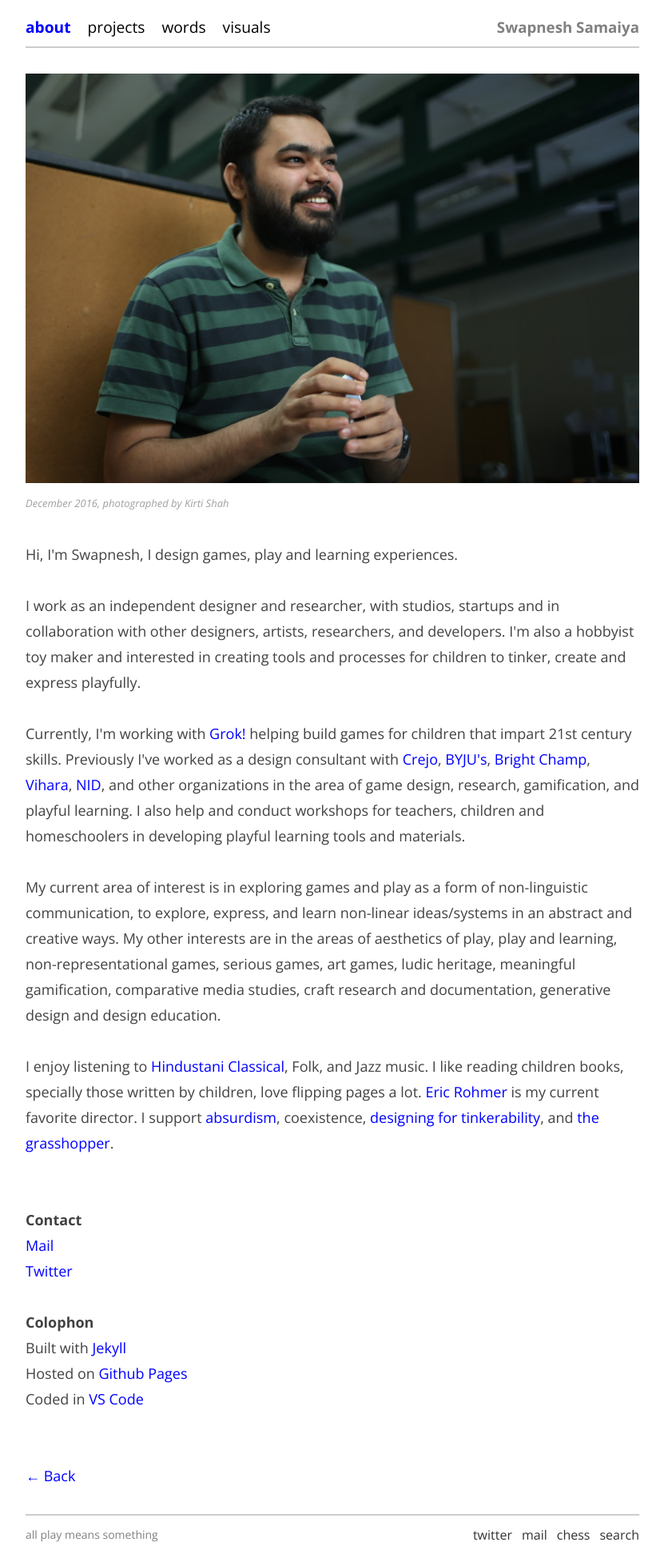
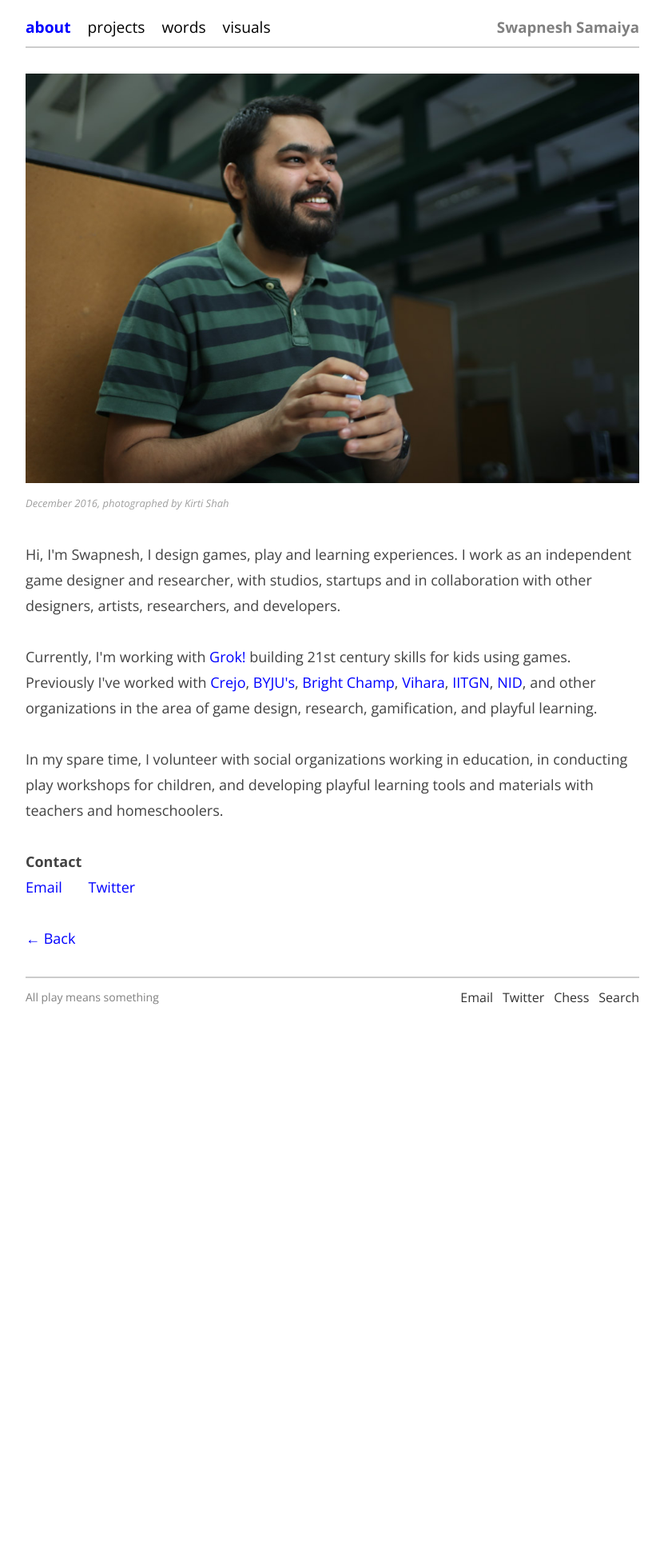
Before and after one commit to bunbutterjam/bunbutterjam.github.io, a Jekyll site: the page built from _pages/about.html, in a window 1280 px wide. Shown: the whole page at 80% size, without its empty margins (224-1055 px from the left). Built offline with Jekyll 4.4.1, drawn with Linux system fonts in a browser that asks for light colours; after the commit the page ends 1271 px from its top, so only the background shows below that.

Commit message:
about updated

```diff
--- a/_includes/footer.html
+++ b/_includes/footer.html
@@ -2,23 +2,17 @@
 
     <div class="footer-text">
         <!-- <h3 class="footer-text">&copy;<script>document.write(new Date().getFullYear())</script> {{site.title}}</h3> -->
-        <h3 class="footer-text">all play means something</h3>
+        <h3 class="footer-text">All play means something</h3>
 
     </div>
 
     <div>
         <ul class="footer-icons">
 
-            <li><a rel="nofollow" href="https://twitter.com/banbutterjam" target="_blank"> twitter
-                </a></li>
-
-            <li><a href="mailto:samaiya.swapnesh@gmail.com"> mail
-                </a></li>
-                <li><a rel="nofollow" href="https://lichess.org/@/ludicious" target="_blank">
-                    chess
-                </a></li>
-            <li><a href="{{site.baseurl}}/search"> search
-                </a></li>
+            <li><a href="mailto:samaiya.swapnesh@gmail.com"> Email</a></li>
+            <li><a rel="nofollow" href="https://twitter.com/banbutterjam" target="_blank"> Twitter</a></li>
+            <li><a rel="nofollow" href="https://lichess.org/@/ludicious" target="_blank">Chess</a></li>
+            <li><a href="{{site.baseurl}}/search"> Search</a></li>
 
         </ul>
     </div>
--- a/_pages/about.html
+++ b/_pages/about.html
@@ -9,21 +9,23 @@ image: /assets/images/about.jpg
     <i style=" font-size: small ; color: rgb(160, 160, 160); float: inline-start;">December 2016, photographed by Kirti
         Shah</i><br><br>
 
-    Hi, I'm Swapnesh, I design games, play and learning experiences. <br><br>
+    Hi, I'm Swapnesh, I design games, play and learning experiences. I work as an independent game designer and researcher, with studios, startups and in collaboration with other designers, artists, researchers, and developers.<br><br>
 
-    I work as an independent designer and researcher, with studios, startups and in collaboration with
-    other designers, artists, researchers, and developers. I'm also a hobbyist toy maker and interested in creating tools and processes for children to tinker, create and express playfully. <br><br>
 
-    Currently, I'm working with <a target="blank" href="https://www.clubgrok.com">Grok!</a> helping build games for children that impart 21st century skills. Previously I've worked as a design consultant with <a target="blank"  href="https://www.crejo.fun">Crejo</a>, <a target="blank"  href="https://byjus.com">BYJU's</a>, <a target="blank"  href="https://brightchamps.com">Bright Champ</a>, <a target="blank"  href="https://www.vihara.asia">Vihara</a>, <a target="blank"  href="https://www.nid.edu/home">NID</a>, and other organizations in the area of game design, research, gamification, and playful learning. I also help and conduct workshops for teachers, children and homeschoolers in developing playful learning tools and materials.
+
+    Currently, I'm working with <a target="blank" href="https://www.clubgrok.com">Grok!</a> building 21st century skills for kids using games. Previously I've worked with <a target="blank"  href="https://www.crejo.fun">Crejo</a>, <a target="blank"  href="https://byjus.com">BYJU's</a>, <a target="blank"  href="https://brightchamps.com">Bright Champ</a>, <a target="blank"  href="https://www.vihara.asia">Vihara</a>, <a href="https://iitgn.ac.in/">IITGN</a>, <a target="blank"  href="https://www.nid.edu/home">NID</a>, and other organizations in the area of game design, research, gamification, and playful learning. <br><br>
+
+    In my spare time, I volunteer with social organizations working in education, in conducting play workshops for children, and developing playful learning tools and materials with teachers and homeschoolers.
+
 
     <br><br>
-    My current area of interest is in exploring games and play as a form of non-linguistic communication, to explore, express, and learn non-linear ideas/systems in an abstract and creative ways. My other interests are in the areas of aesthetics of play, play and learning, non-representational games, serious games, art games, ludic heritage, meaningful gamification, comparative media studies, craft research and documentation, generative design and design education. <br><br>
+    <!-- My current area of interest is in exploring games and play as a form of non-linguistic communication, to explore, express, and learn non-linear ideas/systems in an abstract and creative ways. I'm also My other interests are in the areas of aesthetics of play, play and learning, non-representational games, serious games, art games, ludic heritage, meaningful gamification, comparative media studies, craft research and documentation, generative design and design education. <br><br> -->
 
-
+<!--
     I enjoy listening to <a href="https://en.wikipedia.org/wiki/Hindustani_classical_music" target="_blank" >Hindustani Classical</a>,
     Folk, and Jazz music. I like reading children books, specially those written by children, love flipping
     pages a lot. <a target="blank"  href="https://en.wikipedia.org/wiki/Éric_Rohmer">Eric Rohmer</a> is my current favorite director.
-    I support <a target="blank"  href="https://en.wikipedia.org/wiki/Absurdism" target="_blank">absurdism</a>, coexistence, <a target="blank"  href="https://web.media.mit.edu/~mres/papers/designing-for-tinkerability.pdf">designing for tinkerability</a>, and <a href="https://www.ludozofi.com/home/library/grasshopper/" target="_blank">the grasshopper</a>.<br><br><br>
+    I support <a target="blank"  href="https://en.wikipedia.org/wiki/Absurdism" target="_blank">absurdism</a>, coexistence, <a target="blank"  href="https://web.media.mit.edu/~mres/papers/designing-for-tinkerability.pdf">designing for tinkerability</a>, and <a href="https://www.ludozofi.com/home/library/grasshopper/" target="_blank">the grasshopper</a>.<br><br><br> -->
 
      <!-- More? Checkout what I'm doing <a href="{{site.baseurl}}/now"><b>NOW.</b></a> <br><br><br> -->
 
@@ -34,7 +36,7 @@ image: /assets/images/about.jpg
 
     <b>Contact</b> <br>
 
-    <a href="mailto:samaiya.swapnesh@gmail.com">Mail</a> <br>
+    <a href="mailto:samaiya.swapnesh@gmail.com">Email</a> &nbsp;&nbsp;&nbsp;&nbsp;&nbsp;
     <a href="https://twitter.com/banbutterjam" target="_blank">Twitter</a> <br><br>
 <!--
     <ul>
@@ -43,14 +45,16 @@ image: /assets/images/about.jpg
     </ul>
     <br> -->
 
-    <b>Colophon</b>
+    <!-- <div style="font-size: 14px;">
+        <b>Colophon</b>
+        <p>
+            Built with <a href="https://jekyllrb.com/" target="_blank">Jekyll</a><nbsp>
+            Hosted on <a href="https://pages.github.com/" target="_blank">Github Pages</a>
+            Coded in <a href="https://code.visualstudio.com/" target="_blank">VS Code</a>
+            <br>
+        </p>
 
-    <p>
-        Built with <a href="https://jekyllrb.com/" target="_blank">Jekyll</a><br>
-        Hosted on <a href="https://pages.github.com/" target="_blank">Github Pages</a><br>
-        Coded in <a href="https://code.visualstudio.com/" target="_blank">VS Code</a><br>
-        <br>
-    </p>
+    </div> -->
 
     <!-- <div>
         <a href="//ethics.gamified.uk?ref=b400" target="_blank" title="Member of the Open Gamification Code of Ethics">
@@ -58,8 +62,6 @@ image: /assets/images/about.jpg
         </a>
     </div> -->
 
-    <br>
-
     <div>
         <a href="{{site.baseurl}}/projects" class="post-back">&#x2190; Back</a>
     </div>
```
